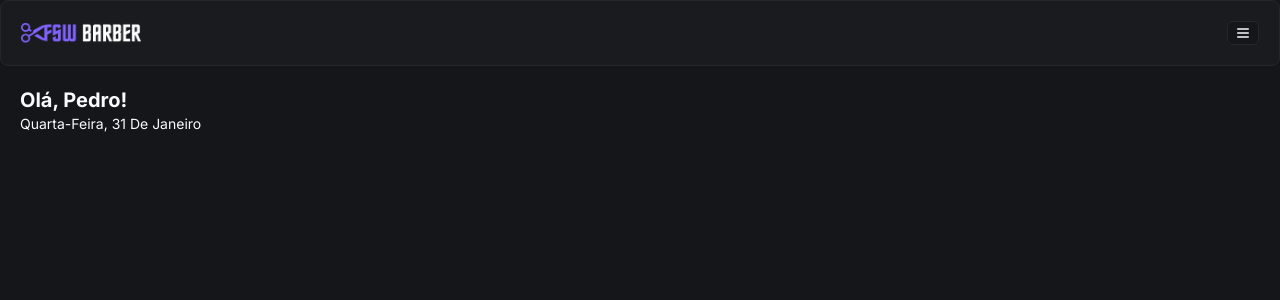
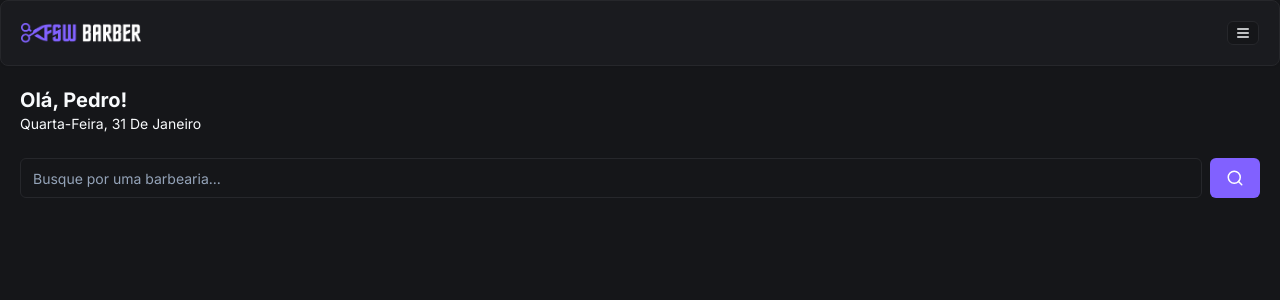
Before and after one commit to eu-pedro/FSW-Barber, a Next.js app: page / in a window 1280 px wide. Shown: the top 300 px of the page. Built offline with nearby package versions, Linux system fonts and the light colour scheme.

Commit message:
feat: add initial Search component

```diff
--- /dev/null
+++ b/app/(home)/_components/Search.tsx
@@ -0,0 +1,16 @@
+'use client'
+
+import { Button } from '@/app/_components/ui/button'
+import { Input } from '@/app/_components/ui/input'
+import { SearchIcon } from 'lucide-react'
+
+export function Search() {
+  return (
+    <div className="flex items-center gap-2">
+      <Input placeholder="Busque por uma barbearia..." />
+      <Button variant="default">
+        <SearchIcon size={18} />
+      </Button>
+    </div>
+  )
+}
--- a/app/(home)/page.tsx
+++ b/app/(home)/page.tsx
@@ -2,6 +2,7 @@
 
 import { format } from 'date-fns'
 import { ptBR } from 'date-fns/locale'
+import { Search } from './_components/Search'
 
 export default function Home() {
   return (
@@ -16,6 +17,10 @@
           })}
         </p>
       </div>
+
+      <div className="px-5 mt-6">
+        <Search />
+      </div>
     </div>
   )
 }
--- /dev/null
+++ b/app/_components/ui/input.tsx
@@ -0,0 +1,25 @@
+import * as React from "react"
+
+import { cn } from "@/app/_lib/utils"
+
+export interface InputProps
+  extends React.InputHTMLAttributes<HTMLInputElement> {}
+
+const Input = React.forwardRef<HTMLInputElement, InputProps>(
+  ({ className, type, ...props }, ref) => {
+    return (
+      <input
+        type={type}
+        className={cn(
+          "flex h-10 w-full rounded-md border border-input bg-background px-3 py-2 text-sm ring-offset-background file:border-0 file:bg-transparent file:text-sm file:font-medium placeholder:text-muted-foreground focus-visible:outline-none focus-visible:ring-2 focus-visible:ring-ring focus-visible:ring-offset-2 disabled:cursor-not-allowed disabled:opacity-50",
+          className
+        )}
+        ref={ref}
+        {...props}
+      />
+    )
+  }
+)
+Input.displayName = "Input"
+
+export { Input }
```
